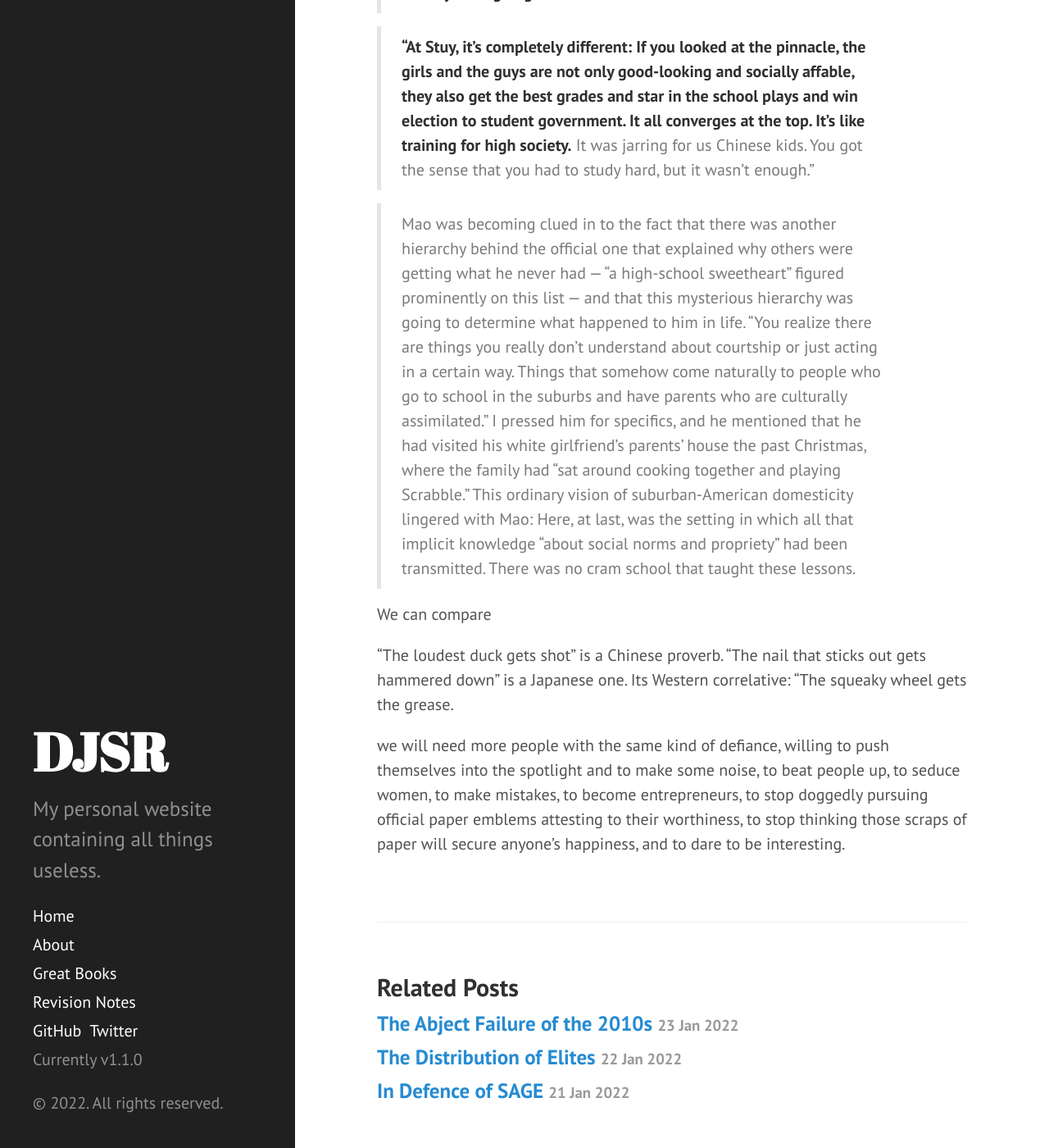
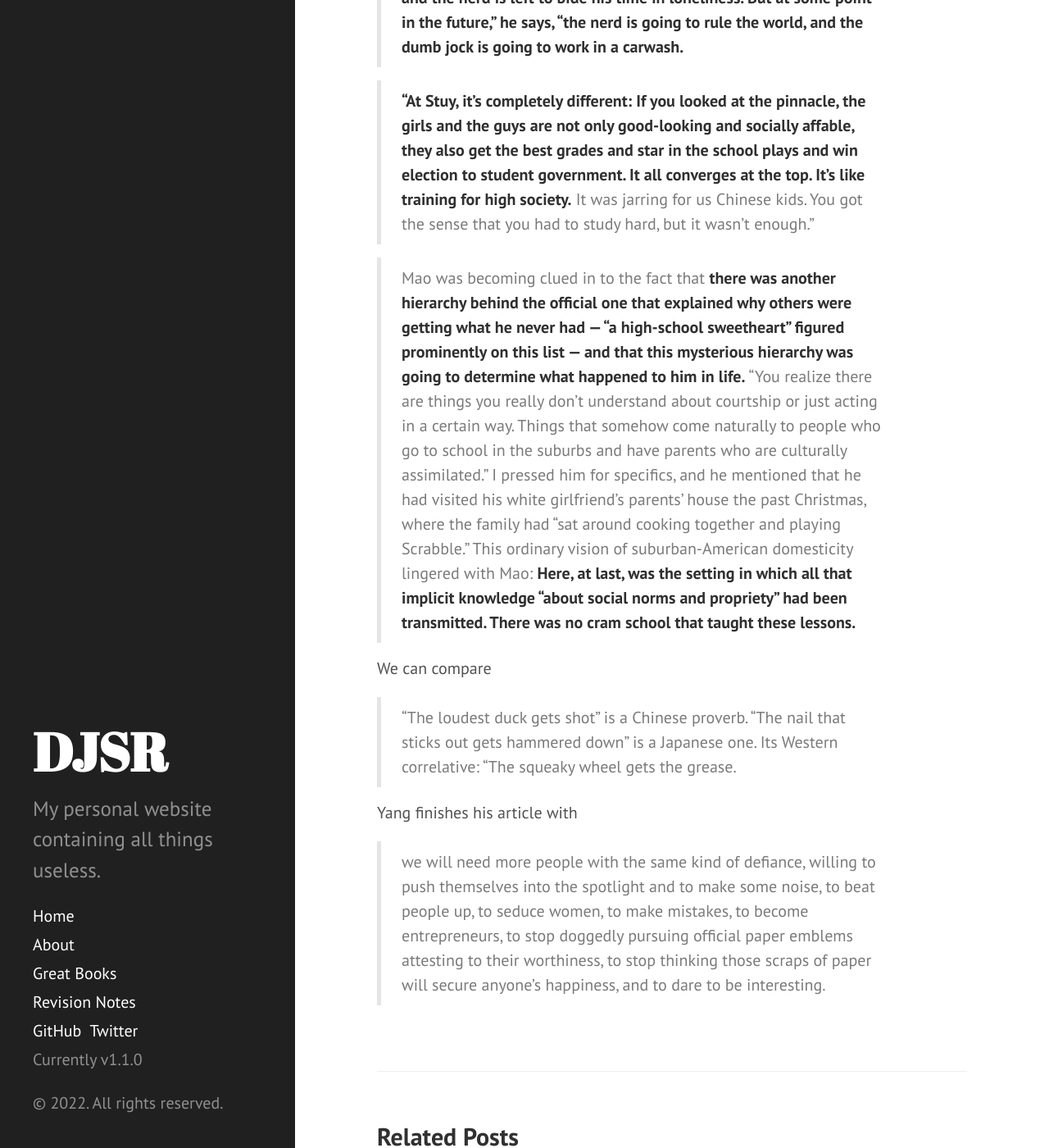
Before and after one commit to dansomrob/dansomrob.github.io, a Jekyll site: the page built from _posts/2022-01-24-purpose.md, in a window 1280 px wide and 1400 px high, scrolled down 1712 px. Shown: the whole window at 82% size. Built offline with Jekyll 4.4.1, drawn with Linux system fonts in a browser that asks for light colours; some of the changed text lies outside the part shown.

Commit message:
Update 2022-01-24-purpose.md

```diff
--- a/_posts/2022-01-24-purpose.md
+++ b/_posts/2022-01-24-purpose.md
@@ -20,7 +22,7 @@ Yang has the following feelings on the culture of Asian-American immigrants.
 
 Yang interview a fellow Asian-American Jefferson Mao, who described himself as:
 
-“I got good grades and I love literature and I want to be a writer and an intellectual; at the same time, I’m the first person in my family to go to college, my parents don’t speak English very well, and we don’t own the apartment in Flushing that we live in. I mean, I’m proud of my parents and my neighborhood and what I perceive to be my artistic potential or whatever, but sometimes I feel like I’m jumping the gun a generation or two too early.”
+>“I got good grades and I love literature and I want to be a writer and an intellectual; at the same time, I’m the first person in my family to go to college, my parents don’t speak English very well, and we don’t own the apartment in Flushing that we live in. I mean, I’m proud of my parents and my neighborhood and what I perceive to be my artistic potential or whatever, but sometimes I feel like I’m jumping the gun a generation or two too early.”
 
 Mao attended Stuyvesant High School, where he noticed:
 
@@ -28,10 +30,12 @@ Mao attended Stuyvesant High School, where he noticed:
 
 >**“At Stuy, it’s completely different: If you looked at the pinnacle, the girls and the guys are not only good-looking and socially affable, they also get the best grades and star in the school plays and win election to student government. It all converges at the top. It’s like training for high society.** It was jarring for us Chinese kids. You got the sense that you had to study hard, but it wasn’t enough.”
 
->Mao was becoming clued in to the fact that there was another hierarchy behind the official one that explained why others were getting what he never had — “a high-school sweetheart” figured prominently on this list — and that this mysterious hierarchy was going to determine what happened to him in life. “You realize there are things you really don’t understand about courtship or just acting in a certain way. Things that somehow come naturally to people who go to school in the suburbs and have parents who are culturally assimilated.” I pressed him for specifics, and he mentioned that he had visited his white girlfriend’s parents’ house the past Christmas, where the family had “sat around cooking together and playing Scrabble.” This ordinary vision of suburban-American domesticity lingered with Mao: Here, at last, was the setting in which all that implicit knowledge “about social norms and propriety” had been transmitted. There was no cram school that taught these lessons.
+>Mao was becoming clued in to the fact that **there was another hierarchy behind the official one that explained why others were getting what he never had — “a high-school sweetheart” figured prominently on this list — and that this mysterious hierarchy was going to determine what happened to him in life.** “You realize there are things you really don’t understand about courtship or just acting in a certain way. Things that somehow come naturally to people who go to school in the suburbs and have parents who are culturally assimilated.” I pressed him for specifics, and he mentioned that he had visited his white girlfriend’s parents’ house the past Christmas, where the family had “sat around cooking together and playing Scrabble.” This ordinary vision of suburban-American domesticity lingered with Mao: **Here, at last, was the setting in which all that implicit knowledge “about social norms and propriety” had been transmitted. There was no cram school that taught these lessons.**
 
 We can compare
 
-“The loudest duck gets shot” is a Chinese proverb. “The nail that sticks out gets hammered down” is a Japanese one. Its Western correlative: “The squeaky wheel gets the grease.
+>“The loudest duck gets shot” is a Chinese proverb. “The nail that sticks out gets hammered down” is a Japanese one. Its Western correlative: “The squeaky wheel gets the grease.
 
- we will need more people with the same kind of defiance, willing to push themselves into the spotlight and to make some noise, to beat people up, to seduce women, to make mistakes, to become entrepreneurs, to stop doggedly pursuing official paper emblems attesting to their worthiness, to stop thinking those scraps of paper will secure anyone’s happiness, and to dare to be interesting.
+Yang finishes his article with
+
+>we will need more people with the same kind of defiance, willing to push themselves into the spotlight and to make some noise, to beat people up, to seduce women, to make mistakes, to become entrepreneurs, to stop doggedly pursuing official paper emblems attesting to their worthiness, to stop thinking those scraps of paper will secure anyone’s happiness, and to dare to be interesting.
```
Also changed, not shown: other parts of _posts/2022-01-24-purpose.md (+4 -2 lines).
